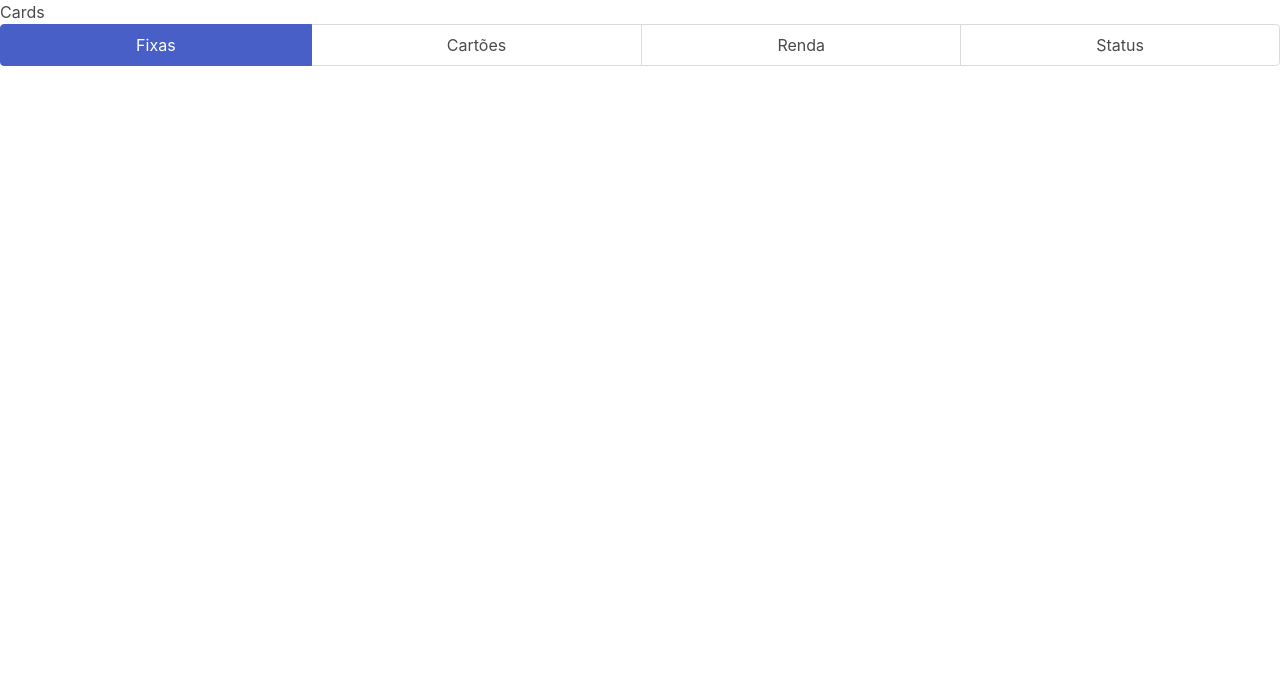
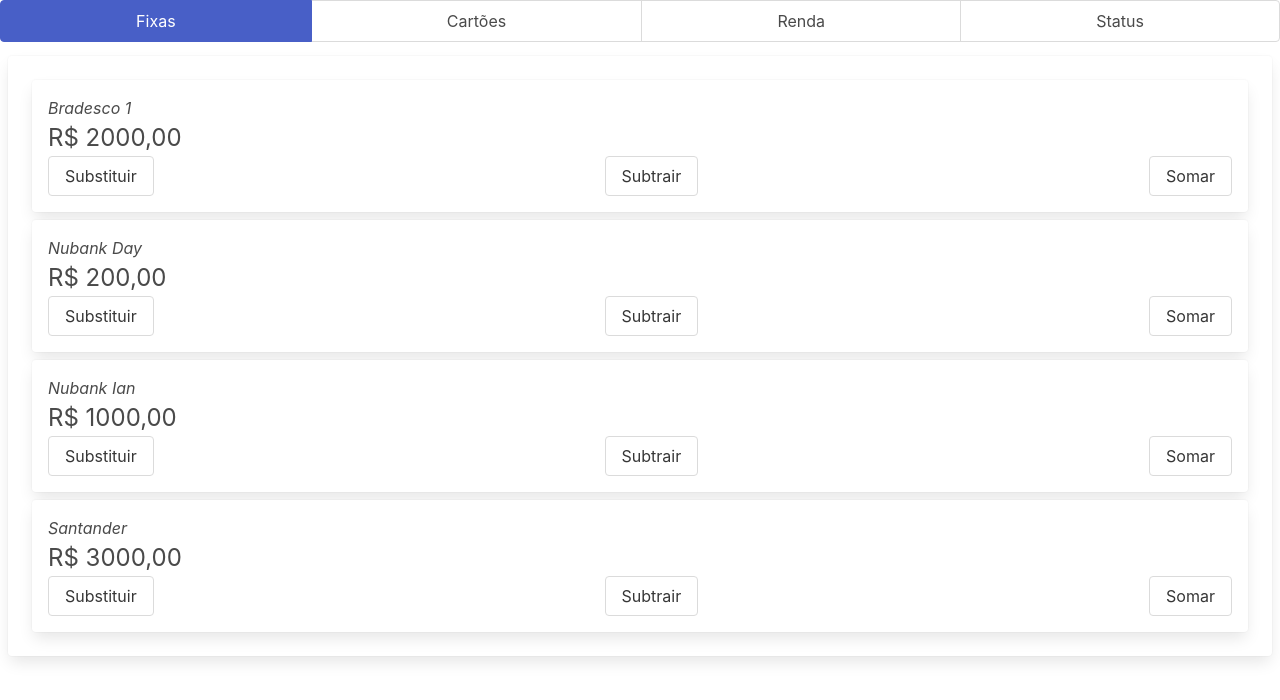
Before and after one commit to IanBaldo/finc-backend, a React app in the folder Frontend/: page /cards in a window 1280 px wide. Shown: the top 700 px of the page. Built offline with nearby package versions, Linux system fonts and the light colour scheme.

Commit message:
Added new components + some styling

```diff
--- /dev/null
+++ b/Frontend/src/App.css
@@ -0,0 +1,3 @@
+.pages {
+    margin-top: 3.5em;
+}
--- a/Frontend/src/App.js
+++ b/Frontend/src/App.js
@@ -2,12 +2,19 @@
 import { Outlet } from "react-router-dom";
 
 import MainTabs from './components/MainTabs.jsx';
+import Card from './components/Card.jsx';
 import 'bulma/css/bulma.min.css';
+
+import './App.css'
 
 function App() {
   return(
    <>
-    <Outlet />
+    <div className="pages">
+        <Card>
+            <Outlet />
+        </Card>
+    </div>
     <MainTabs/>
    </>
   );
--- /dev/null
+++ b/Frontend/src/components/Card.jsx
@@ -0,0 +1,15 @@
+import React from "react";
+
+import './../css/Card.css'
+
+function Card(props) {
+    const classes = `card ${props.className}`
+
+    return (
+        <div className={classes}>
+            {props.children}
+        </div>
+    )
+}
+
+export default Card;
--- /dev/null
+++ b/Frontend/src/components/CreditCard.jsx
@@ -0,0 +1,23 @@
+import React from "react";
+
+import './../css/CreditCard.css'
+
+function CreditCard(props) {
+    return (
+        <>
+            <div className="bank-name">
+                {props.cardName}
+            </div>
+            <div className="value">
+                R$ {props.value}
+            </div>
+            <div className="button-group">
+                <button className="button">Substituir</button>
+                <button className="button">Subtrair</button>
+                <button className="button">Somar</button>
+            </div>
+        </>
+    )
+}
+
+export default CreditCard;
--- a/Frontend/src/components/MainTabs.jsx
+++ b/Frontend/src/components/MainTabs.jsx
@@ -3,38 +3,47 @@
 
 import './../css/MainTabs.css';
 
+const Tabs = [
+    {
+        title: "Fixas",
+        link: "fix"
+    },
+    {
+        title: "Cartões",
+        link: "cards"
+    },
+    {
+        title: "Renda",
+        link: "income"
+    },
+    {
+        title: "Status",
+        link: "status"
+    }
+]
 
 function MainTabs() {
     const navigate = useNavigate();
+    const [ activeTab, setActiveTab ] = useState('fix')
 
-    const handleClick = (route) => {
-        return navigate(`/${route}`)
+    function handleClick (tabLink) {
+        setActiveTab(tabLink)
+        return navigate(`/${tabLink}`)
     }
 
     return (
         <>
             <div className="tabs is-toggle is-fullwidth">
                 <ul>
-                    <li className="is-active" onClick={() => handleClick('fix')}>
-                        <a>
-                            <span>Fixas</span>
-                        </a>
-                    </li>
-                    <li onClick={() => handleClick('cards')}>
-                        <a>
-                            <span>Cartões</span>
-                        </a>
-                    </li>
-                    <li onClick={() => handleClick('income')}>
-                        <a>
-                            <span>Renda</span>
-                        </a>
-                    </li>
-                    <li onClick={() => handleClick('status')}>
-                        <a>
-                            <span>Status</span>
-                        </a>
-                    </li>
+                    {Tabs.map((tab, index) => {
+                        return (
+                            <li key={index} className={`${activeTab == tab.link ? "is-active" : ""}`} onClick={() => handleClick(tab.link)}>
+                                <a>
+                                    <span>{tab.title}</span>
+                                </a>
+                            </li>
+                        )
+                    })}
                 </ul>
             </div>
         </>
--- /dev/null
+++ b/Frontend/src/css/Card.css
@@ -0,0 +1,4 @@
+.card {
+    padding: 1em;
+    margin: 0.5em;
+}
--- /dev/null
+++ b/Frontend/src/css/CreditCard.css
@@ -0,0 +1,13 @@
+.bank-name {
+    font-style: italic;
+}
+
+.value {
+    font-size: 1.5em;
+    font-weight: 400;
+}
+
+.button-group {
+    display: flex;
+    justify-content: space-between;
+}
--- a/Frontend/src/css/MainTabs.css
+++ b/Frontend/src/css/MainTabs.css
@@ -1,3 +1,5 @@
-.red {
-    background-color: red;
+.tabs {
+    position: absolute;
+    top: 0;
+    width: 100%;
 }
--- a/Frontend/src/pages/CardsPage.jsx
+++ b/Frontend/src/pages/CardsPage.jsx
@@ -1,9 +1,37 @@
 import React from "react";
 
+import Card from './../components/Card.jsx';
+import CreditCard from './../components/CreditCard.jsx';
+
 function CardsPage() {
+    const cards = [
+        {
+            cardName : 'Bradesco 1',
+            value : '2000,00'
+        },
+        {
+            cardName : 'Nubank Day',
+            value : '200,00'
+        },
+        {
+            cardName : 'Nubank Ian',
+            value : '1000,00'
+        },
+        {
+            cardName : 'Santander',
+            value : '3000,00'
+        }
+    ]
+
     return(
         <div>
-            Cards
+            {cards.map((card, index) => {
+                return (
+                    <Card>
+                        <CreditCard key={index} cardName={card.cardName} value={card.value} />
+                    </Card>
+                )
+            })}
         </div>
     );
 }
```
